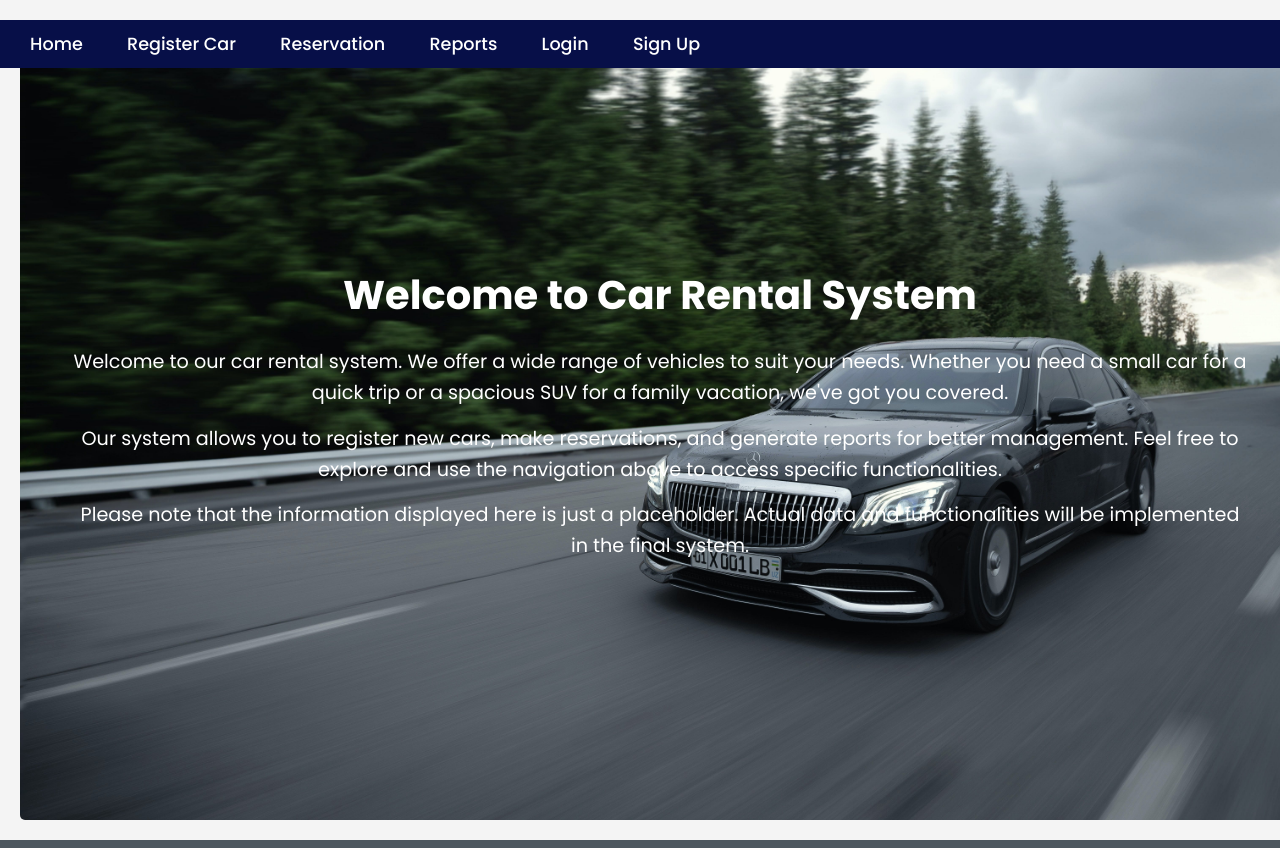
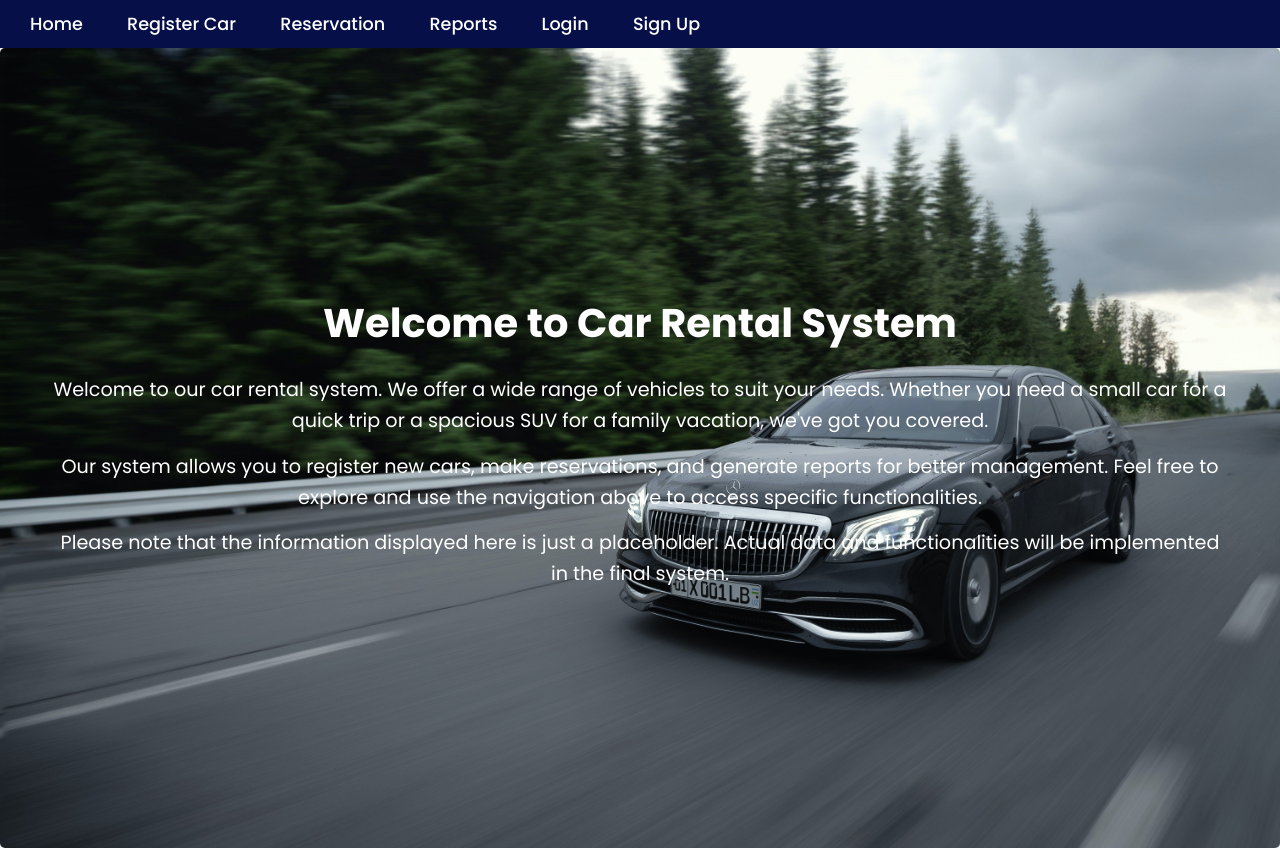
Before and after one commit to AbdelrahmanAyman0011/Car-Rental-System, a PHP site: page / in a window 1280 px wide. Run offline with PHP 8.4, Linux system fonts and the light colour scheme.

Commit message:
size fixed

```diff
--- a/styles.css
+++ b/styles.css
@@ -9,7 +9,6 @@
 header {
   background-color: #070f48;
   width: 100%;
-  position: fixed;
   z-index: 999;
   display: flex;
   justify-content: space-between;
@@ -50,6 +49,9 @@ section {
 }
 
 .main {
+  width:90%; /*Takes 90% width from WebContainer*/
+  height: auto;
+  margin: auto;
   max-width: 100%;
   width: 100%;
   min-height: 100vh;
```
